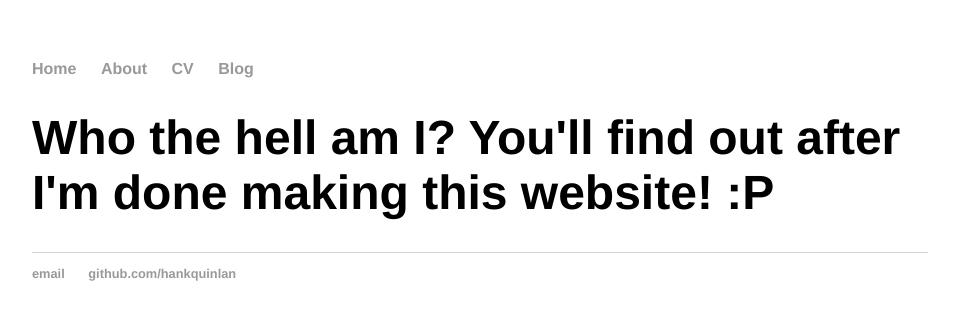
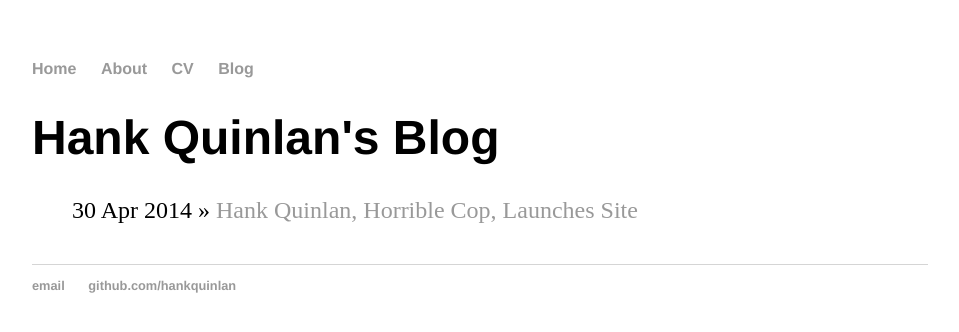
Before and after one commit to Calculasians/calculasians.github.io, a Jekyll site: the page built from about/index.html, in a window 1280 px wide. Shown: the top 332 px of the page, without its empty margins (160-1119 px from the left). Built offline with Jekyll 4.4.1, drawn with Linux system fonts in a browser that asks for light colours.

Commit message:
Update index.html

```diff
--- a/about/index.html
+++ b/about/index.html
@@ -2,6 +2,10 @@
 layout: default
 title: Hank Quinlan's Blog
 ---
-<div class="blurb">
-  <h1>Who the hell am I? You'll find out after I'm done making this website! :P</h1>
-</div>
+<h1>{{ page.title }}</h1>
+	<ul class="posts">
+
+	  {% for post in site.posts %}
+	    <li><span>{{ post.date | date_to_string }}</span> » <a href="{{ post.url }}" title="{{ post.title }}">{{ post.title }}</a></li>
+	  {% endfor %}
+	</ul>
```
